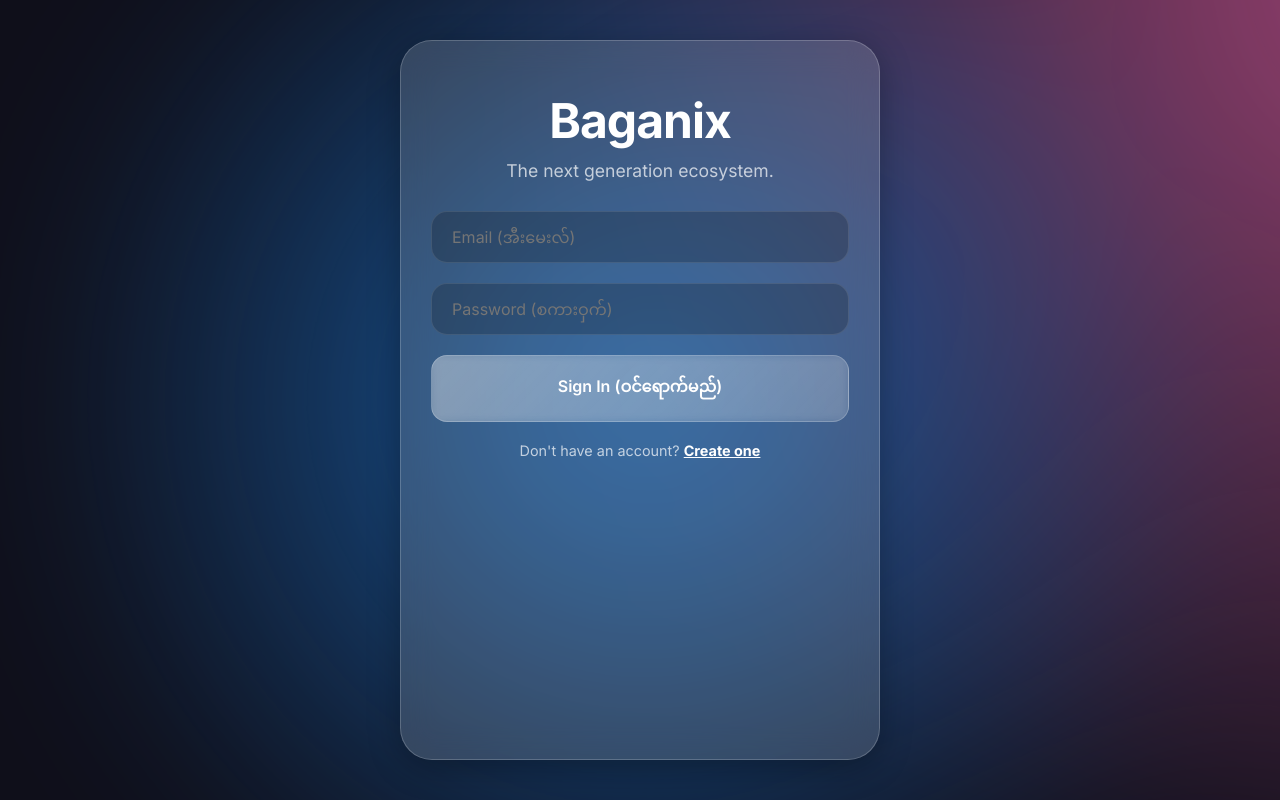
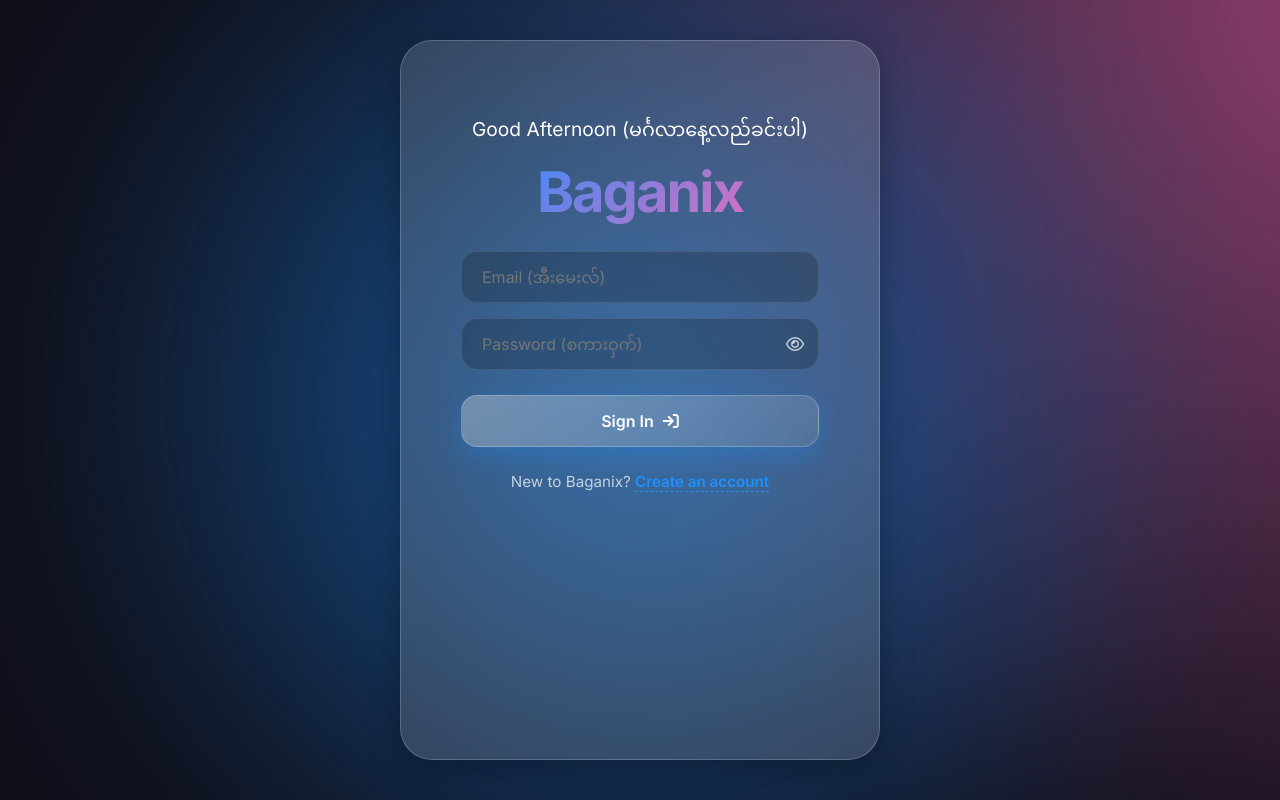
Before and after one commit to hiepquocchung5-blip/Baganix_sys, a PHP site: page / in a window 1280 px wide. Run offline with PHP 8.4, Linux system fonts and the light colour scheme; some libraries are stand-ins or nearby versions; some web fonts are replaced.

Commit message:
update login

```diff
--- a/user-web/pages/login.php
+++ b/user-web/pages/login.php
@@ -1,45 +1,137 @@
 <!--
-  🌟 Baganix Login / Registration UI
+  🌟 Baganix Dynamic Login / Registration UI
   File: user-web/pages/login.php
 -->
-<div class="auth-wrapper" style="text-align: center; margin-top: 20px; overflow: hidden; position: relative; min-height: 480px;">
-    <!-- Logo placeholder -->
-    <h1 style="font-size: 3rem; margin-bottom: 10px; font-weight: 700; letter-spacing: -1px;">Baganix</h1>
-    <p style="color: var(--text-muted); margin-bottom: 40px; font-size: 1.1rem;">The next generation ecosystem.</p>
+<div class="auth-wrapper animate__animated animate__zoomIn" style="text-align: center; margin-top: 20px; overflow: hidden; position: relative; min-height: 520px; padding: 20px;">
+
+    <!-- Dynamic Greeting & Typewriter -->
+    <h3 id="timeGreeting" style="font-size: 1.2rem; color: var(--accent); font-weight: 400; margin-bottom: 5px;">Welcome</h3>
+    <h1 style="font-size: 3.5rem; margin-bottom: 5px; font-weight: 800; letter-spacing: -2px; background: linear-gradient(135deg, var(--color-1), var(--color-2)); -webkit-background-clip: text; -webkit-text-fill-color: transparent;">Baganix</h1>
+    <p id="typewriter" style="color: var(--text-muted); margin-bottom: 30px; font-size: 1.1rem; height: 25px; font-weight: 300;"></p>
 
     <!-- Login Form -->
-    <div id="loginFormContainer" style="transition: transform 0.4s ease-in-out; position: absolute; width: 100%; top: 120px; left: 0;">
+    <div id="loginFormContainer" style="transition: transform 0.5s cubic-bezier(0.68, -0.55, 0.265, 1.55); position: absolute; width: 100%; top: 160px; left: 0; padding: 0 30px;">
         <form onsubmit="submitLogin(event)">
-            <input type="email" id="email" class="bgnx-input" placeholder="Email (အီးမေးလ်)" required>
-            <input type="password" id="password" class="bgnx-input" placeholder="Password (စကားဝှက်)" required>
+            <input type="email" id="email" class="bgnx-input" placeholder="Email (အီးမေးလ်)" required style="margin-bottom: 15px;">
 
-            <!-- Type changed to submit so the Enter key works -->
-            <button type="submit" class="bgnx-btn">Sign In (ဝင်ရောက်မည်)</button>
+            <div style="position: relative; margin-bottom: 25px;">
+                <input type="password" id="password" class="bgnx-input" placeholder="Password (စကားဝှက်)" required style="margin-bottom: 0; padding-right: 45px;">
+                <i class="fa-regular fa-eye toggle-pwd" onclick="togglePassword('password', this)" style="position: absolute; right: 15px; top: 18px; color: var(--text-muted); cursor: pointer; transition: 0.3s;"></i>
+            </div>
 
-            <p style="margin-top: 20px; font-size: 0.9rem; color: var(--text-muted);">
-                Don't have an account? <a href="#" onclick="toggleAuthForms(event, 'register')" style="color: white; font-weight: bold;">Create one</a>
+            <button type="submit" class="bgnx-btn" style="box-shadow: 0 8px 25px rgba(30,144,255,0.3);">Sign In <i class="fa-solid fa-arrow-right-to-bracket" style="margin-left: 5px;"></i></button>
+
+            <p style="margin-top: 25px; font-size: 0.95rem; color: var(--text-muted);">
+                New to Baganix? <a href="#" onclick="toggleAuthForms(event, 'register')" style="color: var(--color-1); font-weight: 600; text-decoration: none; border-bottom: 1px dashed var(--color-1);">Create an account</a>
             </p>
         </form>
     </div>
 
     <!-- Registration Form (Hidden initially) -->
-    <div id="registerFormContainer" style="transition: transform 0.4s ease-in-out; transform: translateX(120%); position: absolute; width: 100%; top: 120px; left: 0;">
+    <div id="registerFormContainer" style="transition: transform 0.5s cubic-bezier(0.68, -0.55, 0.265, 1.55); transform: translateX(120%); position: absolute; width: 100%; top: 160px; left: 0; padding: 0 30px;">
         <form onsubmit="submitRegister(event)">
-            <input type="text" id="regUsername" class="bgnx-input" placeholder="Username (အမည်)" required>
-            <input type="email" id="regEmail" class="bgnx-input" placeholder="Email (အီးမေးလ်)" required>
-            <input type="password" id="regPassword" class="bgnx-input" placeholder="Password (စကားဝှက်)" required>
+            <input type="text" id="regUsername" class="bgnx-input" placeholder="Username (အမည်)" required style="margin-bottom: 15px;">
+            <input type="email" id="regEmail" class="bgnx-input" placeholder="Email (အီးမေးလ်)" required style="margin-bottom: 15px;">
 
-            <button type="submit" class="bgnx-btn">Sign Up (စာရင်းသွင်းမည်)</button>
+            <div style="position: relative; margin-bottom: 10px;">
+                <input type="password" id="regPassword" class="bgnx-input" placeholder="Secure Password (စကားဝှက်)" required onkeyup="checkPasswordStrength(this.value)" style="margin-bottom: 0; padding-right: 45px;">
+                <i class="fa-regular fa-eye toggle-pwd" onclick="togglePassword('regPassword', this)" style="position: absolute; right: 15px; top: 18px; color: var(--text-muted); cursor: pointer; transition: 0.3s;"></i>
+            </div>
 
-            <p style="margin-top: 20px; font-size: 0.9rem; color: var(--text-muted);">
-                Already have an account? <a href="#" onclick="toggleAuthForms(event, 'login')" style="color: white; font-weight: bold;">Sign In</a>
+            <!-- Dynamic Password Strength Meter -->
+            <div style="display: flex; gap: 5px; margin-bottom: 25px; padding: 0 5px;">
+                <div id="strength-1" style="height: 4px; flex: 1; background: rgba(255,255,255,0.1); border-radius: 2px; transition: 0.3s;"></div>
+                <div id="strength-2" style="height: 4px; flex: 1; background: rgba(255,255,255,0.1); border-radius: 2px; transition: 0.3s;"></div>
+                <div id="strength-3" style="height: 4px; flex: 1; background: rgba(255,255,255,0.1); border-radius: 2px; transition: 0.3s;"></div>
+            </div>
+
+            <button type="submit" class="bgnx-btn" style="box-shadow: 0 8px 25px rgba(255,105,180,0.3);">Initialize Vault <i class="fa-solid fa-shield-halved" style="margin-left: 5px;"></i></button>
+
+            <p style="margin-top: 25px; font-size: 0.95rem; color: var(--text-muted);">
+                Already have a Vault? <a href="#" onclick="toggleAuthForms(event, 'login')" style="color: var(--color-2); font-weight: 600; text-decoration: none; border-bottom: 1px dashed var(--color-2);">Sign In</a>
             </p>
         </form>
     </div>
 </div>
 
 <script>
-    // Pure JS UI Toggle for the Auth Forms
+    // --- 1. Dynamic Time-Based Greeting ---
+    function setGreeting() {
+        const hour = new Date().getHours();
+        let greeting = "Mingalabar (မင်္ဂလာပါ)";
+        if (hour < 12) greeting = "Good Morning (မင်္ဂလာနံနက်ခင်းပါ)";
+        else if (hour < 18) greeting = "Good Afternoon (မင်္ဂလာနေ့လည်ခင်းပါ)";
+        else greeting = "Good Evening (မင်္ဂလာညနေခင်းပါ)";
+        document.getElementById('timeGreeting').innerText = greeting;
+    }
+    setGreeting();
+
+    // --- 2. Typewriter Effect ---
+    const phrases = ["The next generation ecosystem.", "True End-to-End Encryption.", "Share your vibe securely.", "Your personal digital vault."];
+    let phraseIndex = 0;
+    let letterIndex = 0;
+    let isDeleting = false;
+    const typewriterElement = document.getElementById('typewriter');
+
+    function typeWriter() {
+        const currentPhrase = phrases[phraseIndex];
+        if (isDeleting) {
+            typewriterElement.innerText = currentPhrase.substring(0, letterIndex - 1);
+            letterIndex--;
+        } else {
+            typewriterElement.innerText = currentPhrase.substring(0, letterIndex + 1);
+            letterIndex++;
+        }
+
+        let typingSpeed = isDeleting ? 50 : 100;
+
+        if (!isDeleting && letterIndex === currentPhrase.length) {
+            typingSpeed = 2000; // Pause at the end
+            isDeleting = true;
+        } else if (isDeleting && letterIndex === 0) {
+            isDeleting = false;
+            phraseIndex = (phraseIndex + 1) % phrases.length;
+            typingSpeed = 500; // Pause before typing next
+        }
+        setTimeout(typeWriter, typingSpeed);
+    }
+    typeWriter();
+
+    // --- 3. Password Show/Hide Toggle ---
+    function togglePassword(inputId, iconElement) {
+        const input = document.getElementById(inputId);
+        if (input.type === "password") {
+            input.type = "text";
+            iconElement.classList.remove('fa-eye');
+            iconElement.classList.add('fa-eye-slash');
+            iconElement.style.color = 'var(--color-1)';
+        } else {
+            input.type = "password";
+            iconElement.classList.remove('fa-eye-slash');
+            iconElement.classList.add('fa-eye');
+            iconElement.style.color = 'var(--text-muted)';
+        }
+    }
+
+    // --- 4. Password Strength Meter ---
+    function checkPasswordStrength(password) {
+        const s1 = document.getElementById('strength-1');
+        const s2 = document.getElementById('strength-2');
+        const s3 = document.getElementById('strength-3');
+
+        // Reset
+        s1.style.background = s2.style.background = s3.style.background = 'rgba(255,255,255,0.1)';
+
+        if (password.length > 0) s1.style.background = '#ff5555'; // Weak (Red)
+        if (password.length >= 6 && /[0-9]/.test(password)) {
+            s1.style.background = s2.style.background = '#ffaa00'; // Medium (Orange)
+        }
+        if (password.length >= 8 && /[A-Z]/.test(password) && /[^A-Za-z0-9]/.test(password)) {
+            s1.style.background = s2.style.background = s3.style.background = '#00ff88'; // Strong (Green)
+        }
+    }
+
+    // --- 5. UI Form Toggle ---
     function toggleAuthForms(e, target) {
         e.preventDefault();
         if (target === 'register') {
@@ -51,31 +143,19 @@
         }
     }
 
-    // Bulletproof Login Submission Handler
+    // --- 6. Form Submission Binds ---
     function submitLogin(e) {
-        e.preventDefault(); // Prevent page reload on Enter
+        e.preventDefault();
         const email = document.getElementById('email').value;
         const pass = document.getElementById('password').value;
-
-        // Ensure the app logic exists before calling
-        if (typeof BaganixApp !== 'undefined') {
-            BaganixApp.login(email, pass);
-        } else {
-            alert("App engine is still loading or missing app.js. Please wait a moment.");
-        }
+        if (typeof BaganixApp !== 'undefined') BaganixApp.login(email, pass);
     }
 
-    // Bulletproof Register Submission Handler
     function submitRegister(e) {
-        e.preventDefault(); // Prevent page reload on Enter
+        e.preventDefault();
         const username = document.getElementById('regUsername').value;
         const email = document.getElementById('regEmail').value;
         const pass = document.getElementById('regPassword').value;
-
-        if (typeof BaganixApp !== 'undefined') {
-            BaganixApp.register(username, email, pass);
-        } else {
-            alert("App engine is still loading or missing app.js. Please wait a moment.");
-        }
+        if (typeof BaganixApp !== 'undefined') BaganixApp.register(username, email, pass);
     }
 </script>
```
